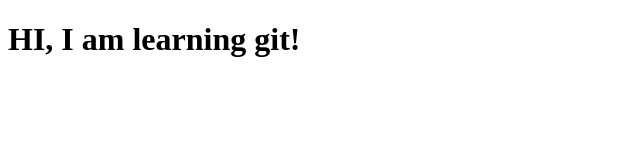
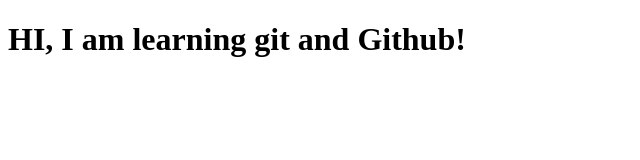
Before and after one commit to AsimRza/local-repo-test, a plain HTML site: page index.html in a window 1280 px wide. Shown: the whole page, without its empty margins (0-640 px from the left). Drawn offline with Linux system fonts and the light colour scheme.

Commit message:
Update h1 text

```diff
--- a/index.html
+++ b/index.html
@@ -6,6 +6,6 @@
     <title>Document</title>
   </head>
   <body>
-    <h1>HI, I am learning git!</h1>
+    <h1>HI, I am learning git and Github!</h1>
   </body>
 </html>
```
